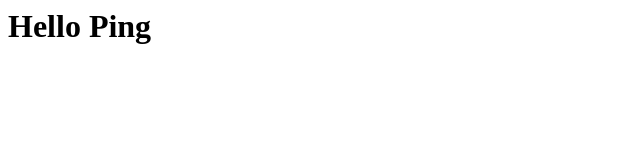
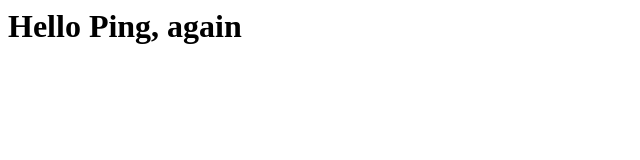
Before and after one commit to rkopchoATping/hello-ping, a plain HTML site: page index.html in a window 1280 px wide. Shown: the whole page, without its empty margins (0-640 px from the left). Drawn offline with Linux system fonts and the light colour scheme.

Commit message:
Update index.html
Updated H1 tag...

```diff
--- a/index.html
+++ b/index.html
@@ -1,5 +1,5 @@
 <html>
   <body>
-    <h1>Hello Ping</h1>
+    <h1>Hello Ping, again</h1>
   </body>
 </html>
```
